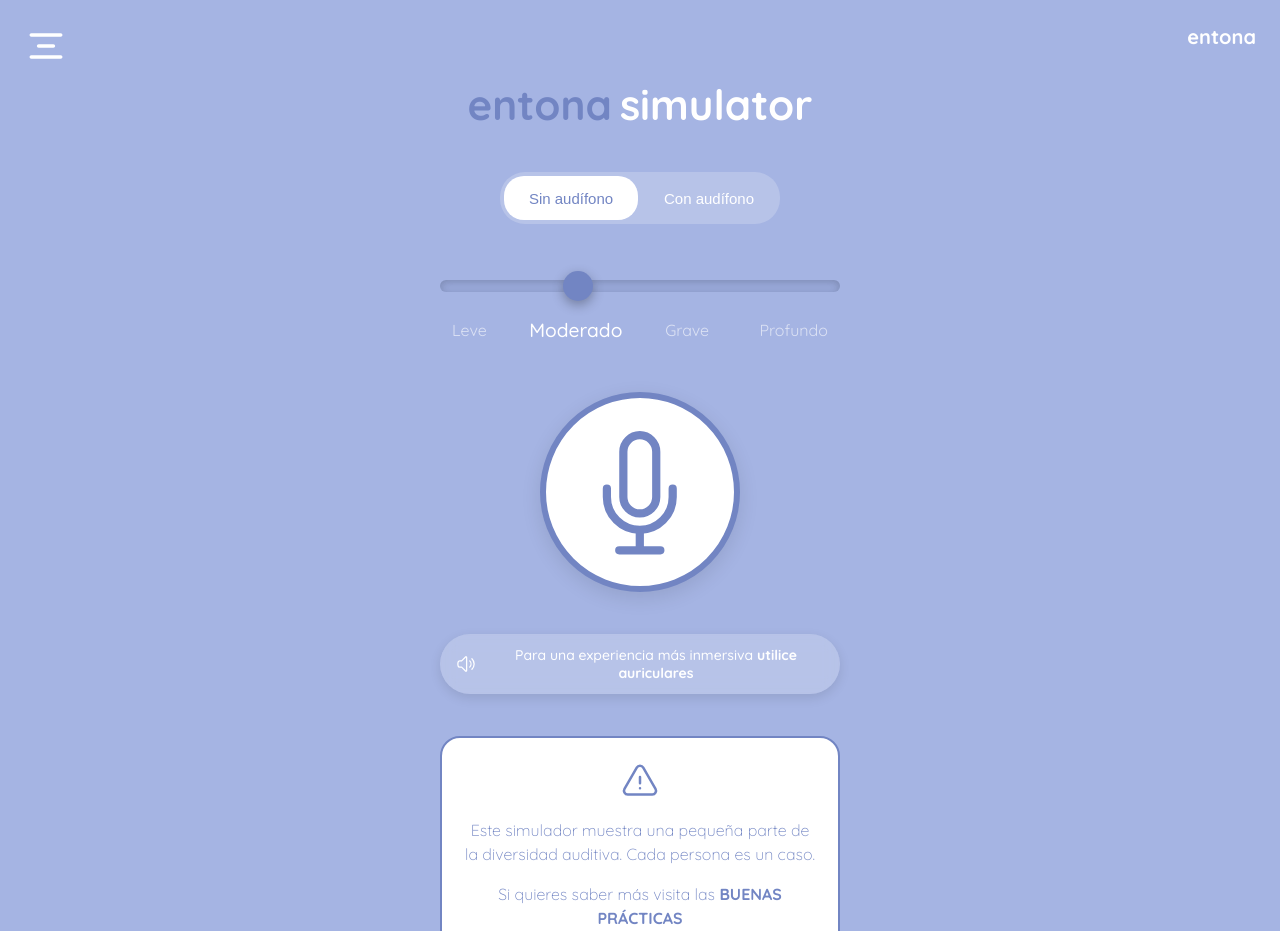
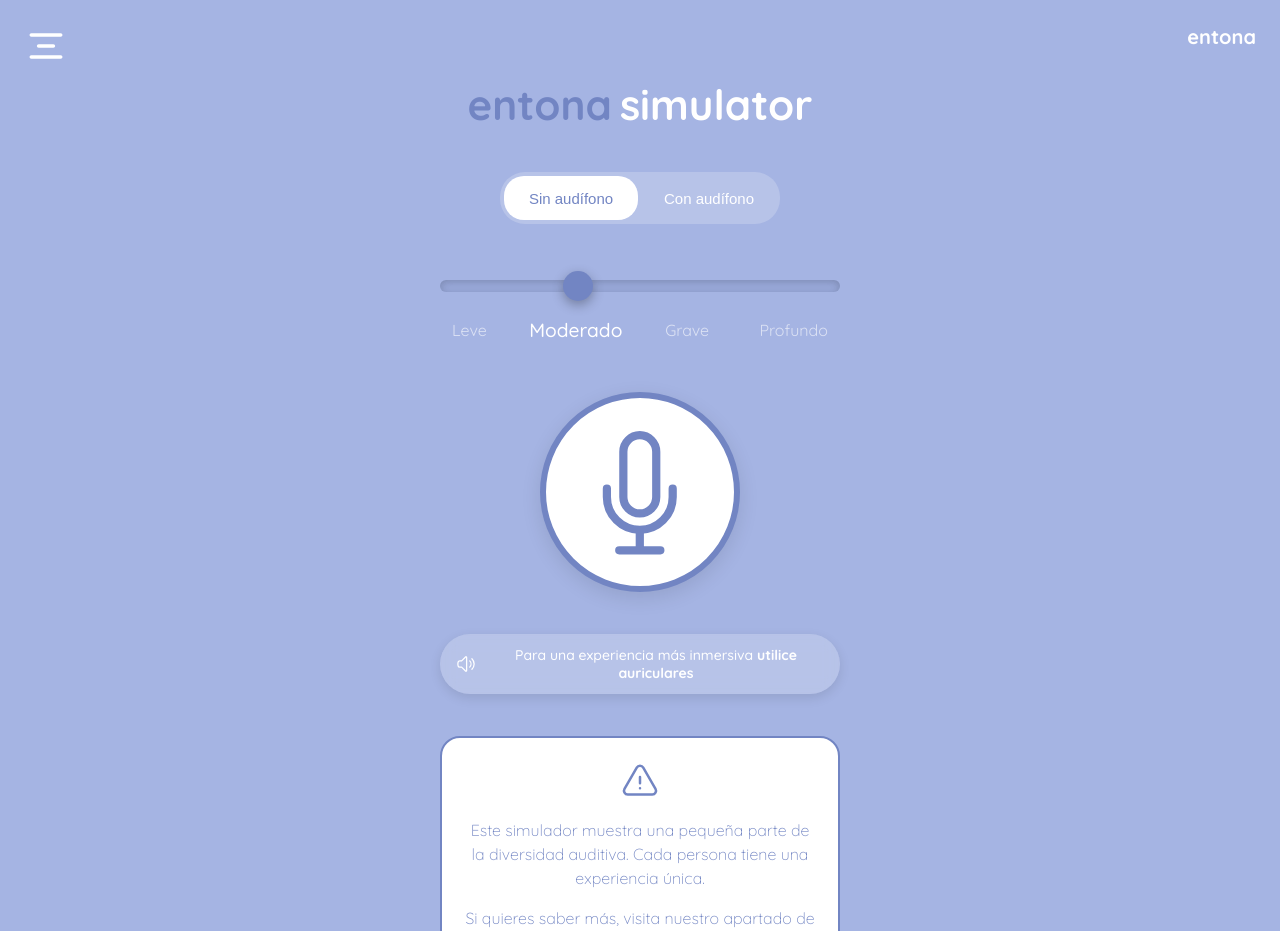
Before and after one commit to AitorArtero/entona, a React (Vite) app: page /simulator in a window 1280 px wide. Shown: the top 931 px of the page. Built offline with nearby package versions, Linux system fonts and the light colour scheme.

Commit message:
actualizado el disclaimer de simulador

```diff
--- a/src/pages/Simulator.jsx
+++ b/src/pages/Simulator.jsx
@@ -120,8 +120,8 @@ export function Simulator() {
                 <svg xmlns="http://www.w3.org/2000/svg" fill="none" viewBox="0 0 24 24" strokeWidth="1.5" stroke="currentColor">
                     <path strokeLinecap="round" strokeLinejoin="round" d="M12 9v3.75m-9.303 3.376c-.866 1.5.217 3.374 1.948 3.374h14.71c1.73 0 2.813-1.874 1.948-3.374L13.949 3.378c-.866-1.5-3.032-1.5-3.898 0L2.697 16.126zM12 15.75h.007v.008H12v-.008z" />
                 </svg>
-                <p>Este simulador muestra una pequeña parte de la diversidad auditiva. Cada persona es un caso.</p>
-                <p>Si quieres saber más visita las <a href="/buenas-practicas">BUENAS PRÁCTICAS</a></p>
+                <p>Este simulador muestra una pequeña parte de la diversidad auditiva. Cada persona tiene una experiencia única.</p>
+                <p>Si quieres saber más, visita nuestro apartado de <a href="/good_practices">BUENAS PRÁCTICAS</a></p>
             </div>
         </div>
     );
```
